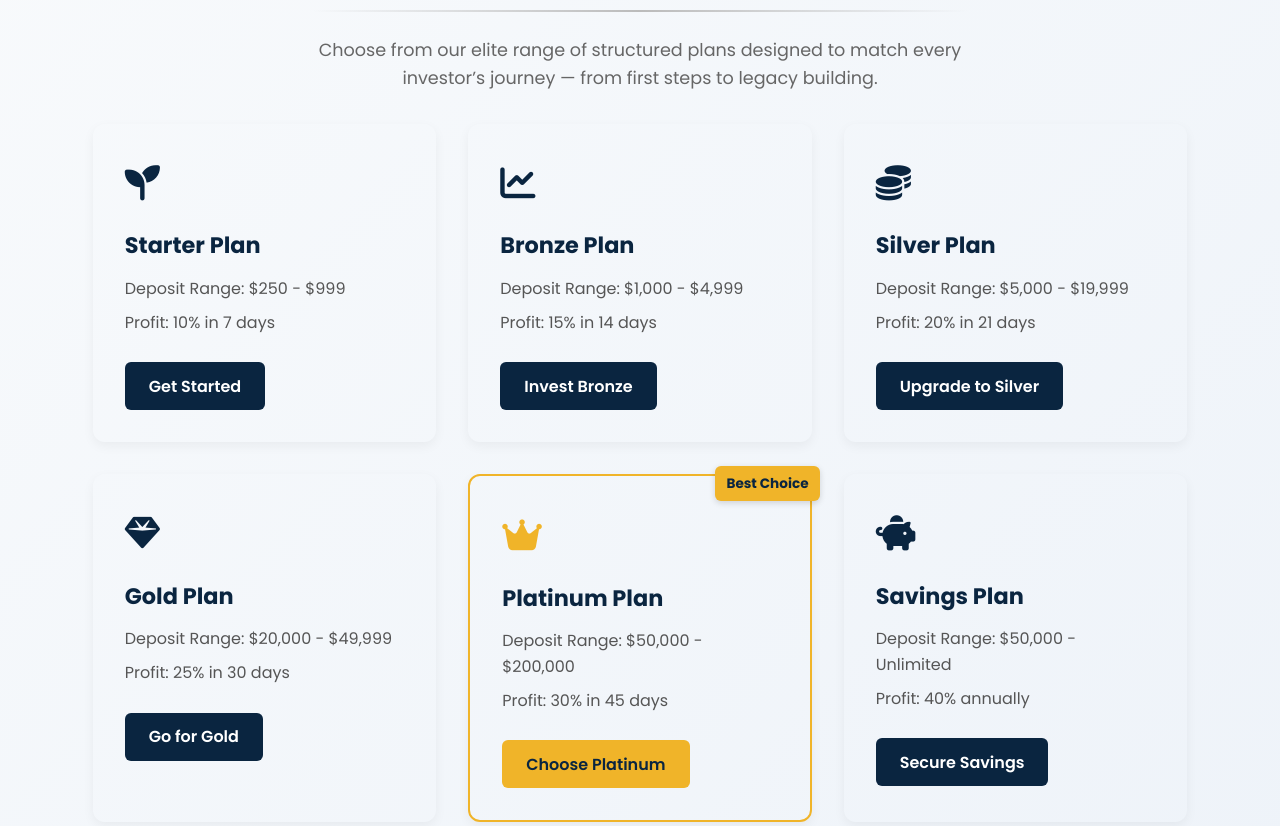
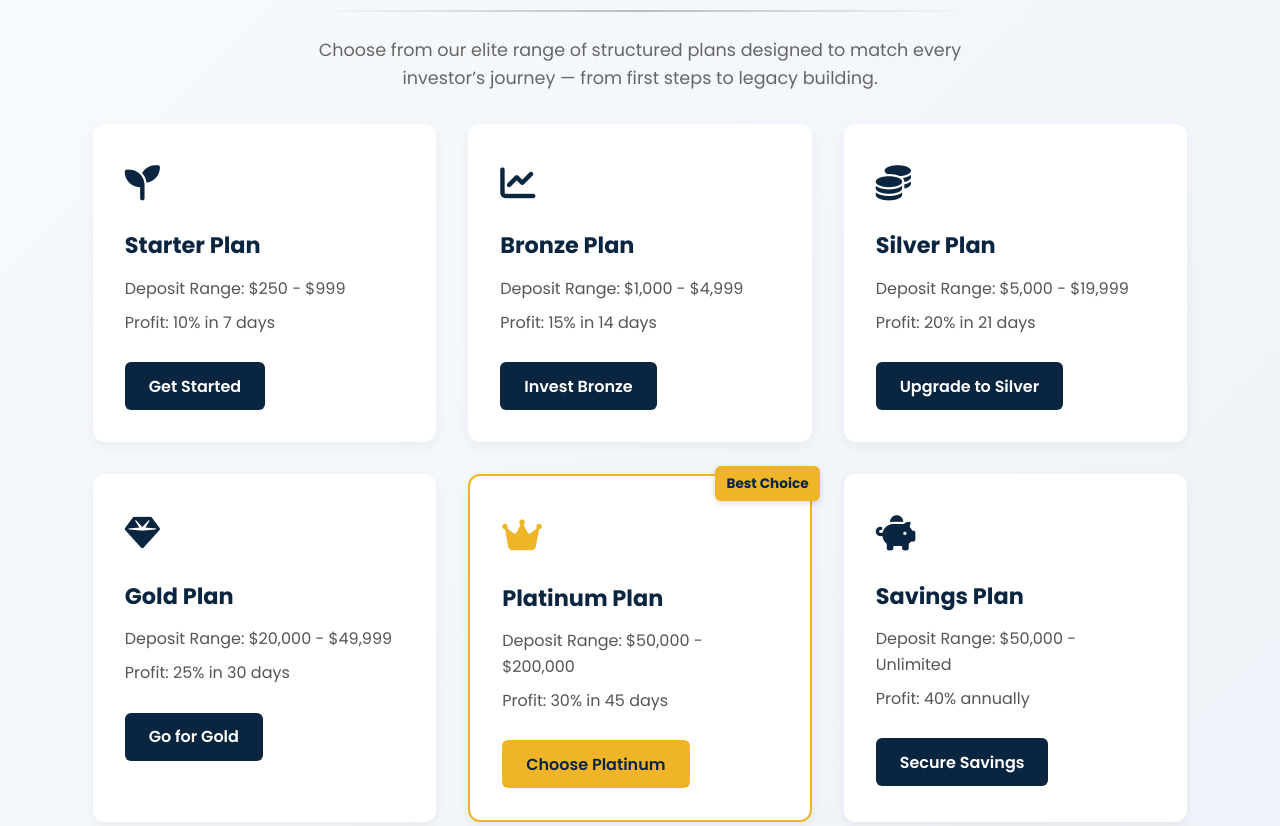
Before and after one commit to FormulaStat/globalkaka, a plain HTML site: page index.html in a window 1280 px wide. Shown: the part 880-1706 px from the top of the page. Drawn offline with Linux system fonts and the light colour scheme.

Commit message:
Update style.css

```diff
--- a/css/style.css
+++ b/css/style.css
@@ -295,19 +295,6 @@ p {
   font-weight: 500;
 }
 
-
-
-.plan {
-  background: url("images/stats.webp") center/cover no-repeat;
-  padding: 2rem;
-  border-radius: 12px;
-  box-shadow: 0 4px 12px rgba(0,0,0,0.05);
-  transition: transform 0.3s ease, box-shadow 0.3s ease;
-}
-
-
-
-
 /* Responsive grid adjustment */
 @media (max-width: 992px) {
   .plan-grid {
```
